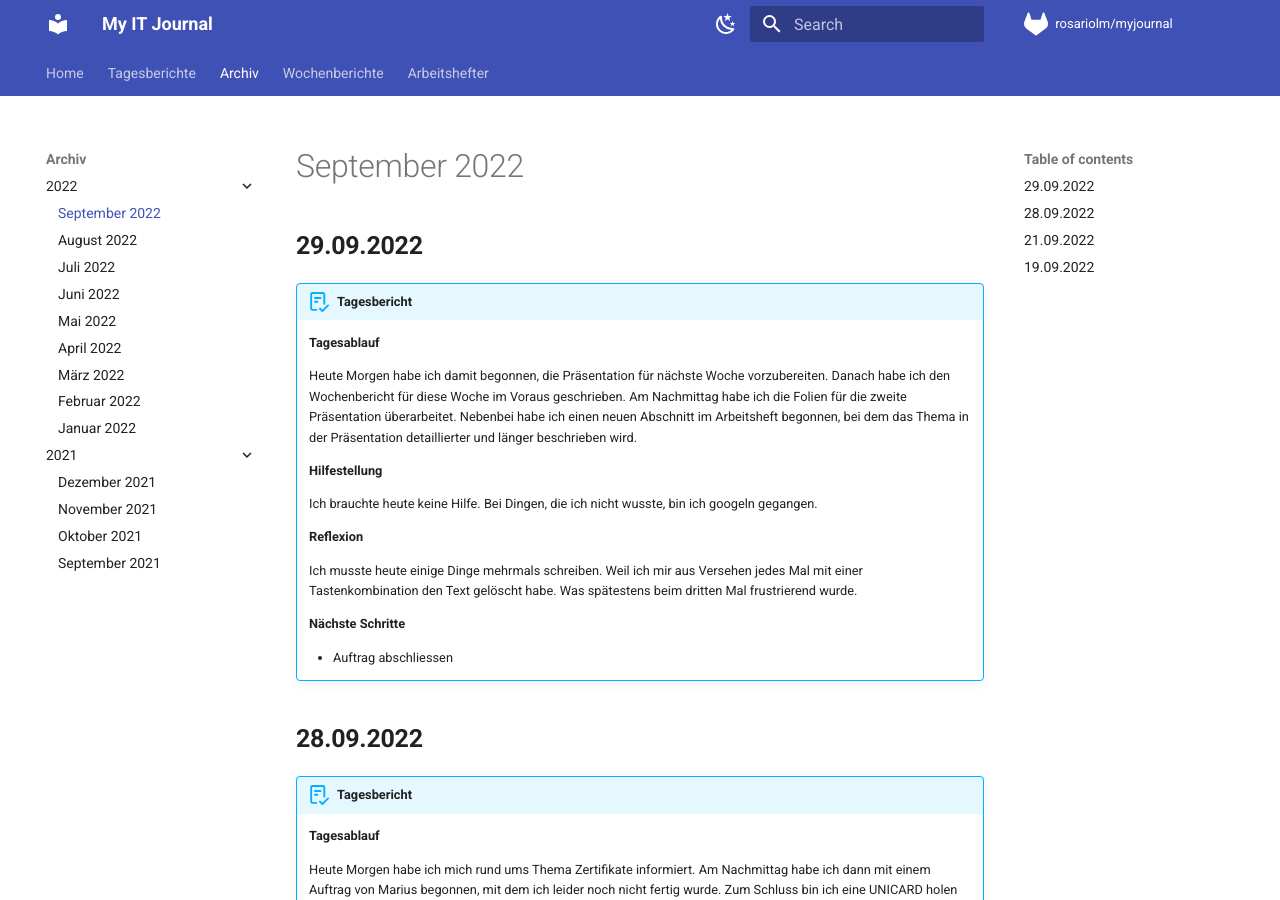
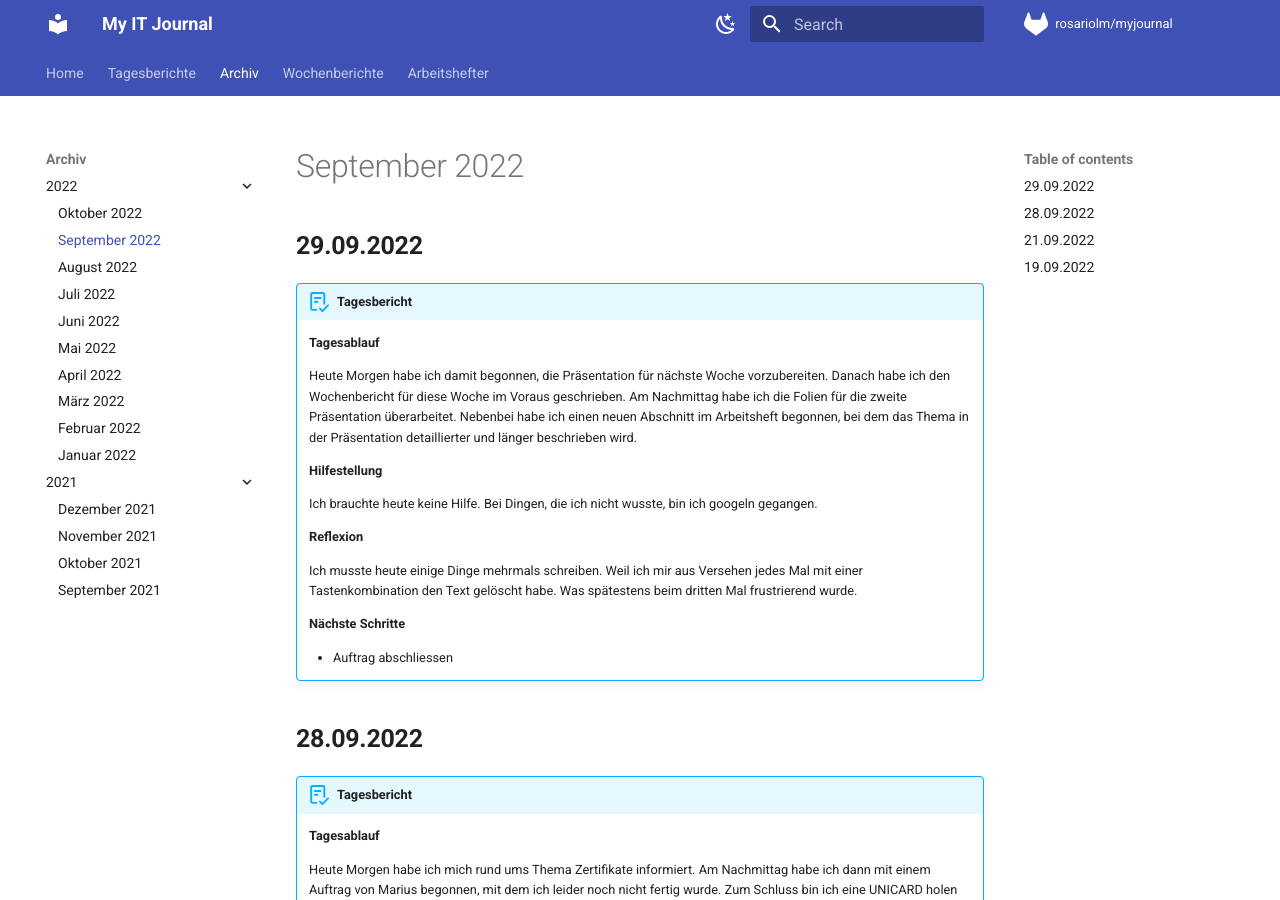
Before and after one commit to rosariolm/myjournal, an MkDocs documentation site: the page built from docs/archiv/September2022.md, in a window 1280 px wide and 900 px high. Built offline with MkDocs 1.6.1 and Material for MkDocs 9.7.7, drawn with Linux system fonts in a browser that asks for light colours; comment, search, counter and statistics services are not loaded.

Commit message:
Update mkdocs.yml

```diff
--- a/mkdocs.yml
+++ b/mkdocs.yml
@@ -50,6 +50,7 @@ nav:
   - Tagesberichte: tberichte.md
   - Archiv:
       - "2022":
+          - "Oktober 2022": archiv/Oktober2022.md
           - "September 2022": archiv/September2022.md
           - "August 2022": archiv/August2022.md
           - "Juli 2022": archiv/Juli2022.md
```
